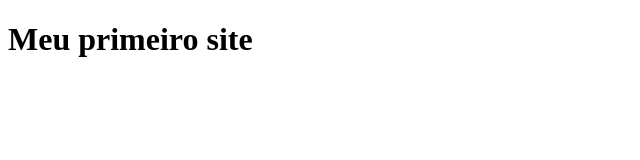
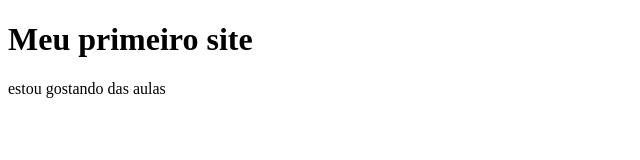
Before and after one commit to bruno-vribeiro/gama-no-github, a plain HTML site: page index.html in a window 1280 px wide. Shown: the whole page, without its empty margins (0-640 px from the left). Drawn offline with Linux system fonts and the light colour scheme.

Commit message:
novo commit

```diff
--- a/index.html
+++ b/index.html
@@ -2,8 +2,10 @@
 
 <html>
  <head>
+ <title>Github</title>
  </head>
  <body>
   <h1>Meu primeiro site</h1>
+  <p>estou gostando das aulas</p>
  </body>
 </html>
```
